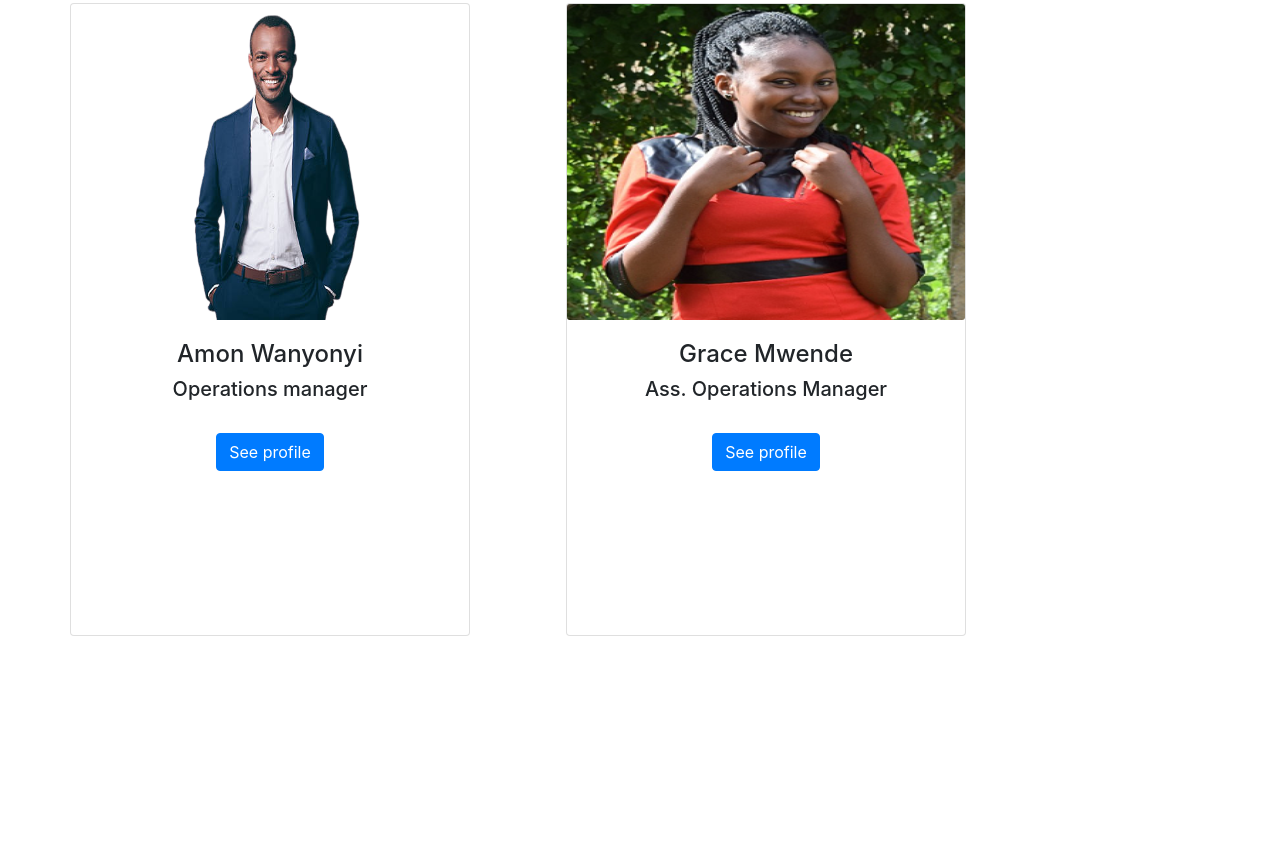
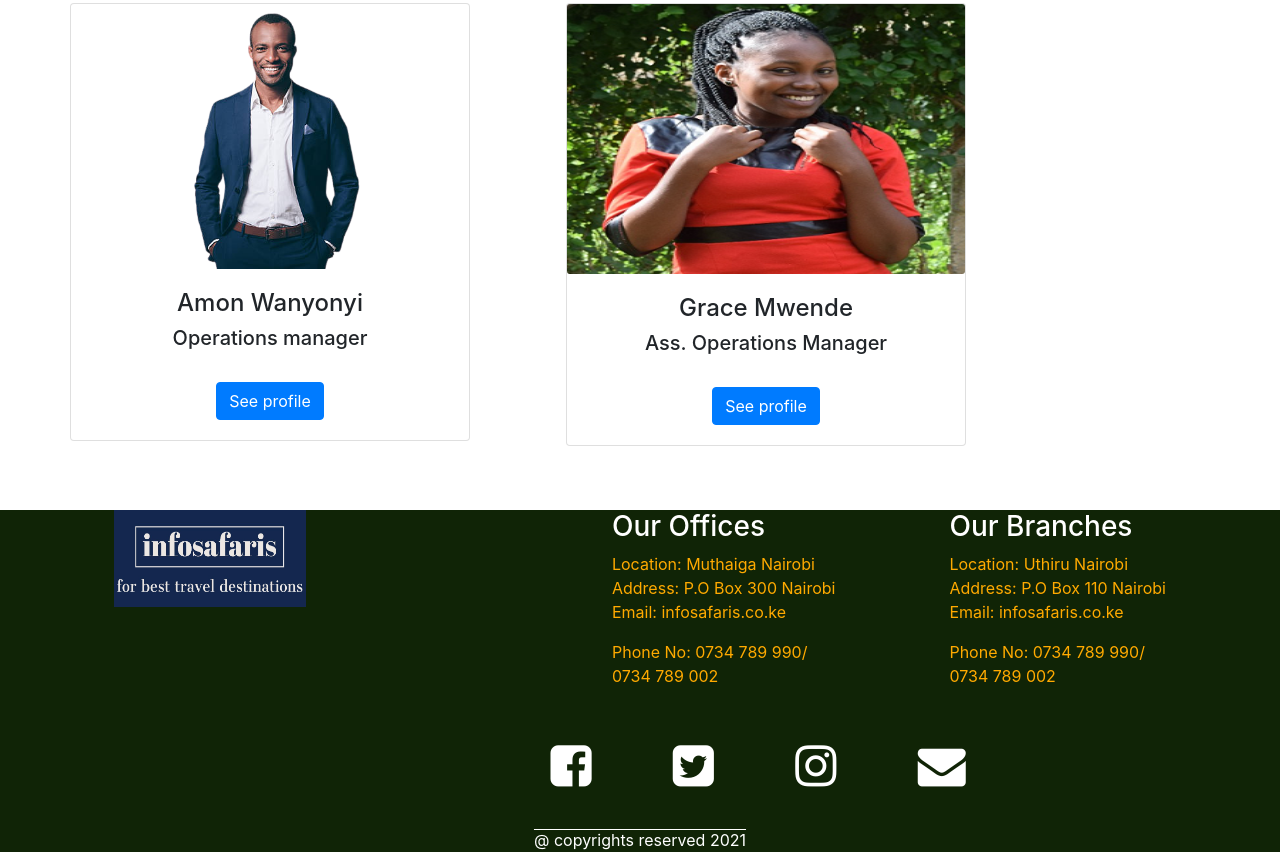
Before and after one commit to RichieOrito/infosafaris, a plain HTML site: page index.html in a window 1280 px wide. Shown: the part 2307-3175 px from the top of the page. Before the commit the page ends 2943 px from the top, so only its background shows below. Drawn offline with nearby package versions, Linux system fonts and the light colour scheme; a web font is replaced by a local one.

Commit message:
add footer

```diff
--- a/css/index.css
+++ b/css/index.css
@@ -89,10 +89,15 @@ left: 10px;
 .card{
   width: 400px;
   background-color: #F4EEEB;
+  height:fit-content
 }
 .card-img{
   width:100%;
-  height:50%;
+  height:fit-content;
+}
+#grace{
+  height: 270px;
+  object-fit: center;
 }
 .card-body{
   text-align: center;
@@ -100,3 +105,39 @@ left: 10px;
 .team h2{
   text-align: center;
 }
+footer{
+  margin-top:5%;
+  background-color: #102406;
+}
+.footer-flex{
+  display: flex;
+  justify-content: space-evenly;
+}
+footer img{
+  width:50%;
+  height:50%;
+}
+footer p{
+  color: #FFAA00;
+}
+footer h3{
+  color: white;
+}
+i{
+  color: white;
+  position: relative;
+  left:40%;
+  margin: 3%
+}
+.logo{
+  width:30%;
+  margin-right:0;
+}
+#copyrights{
+color:white;
+text-align: center;
+text-decoration: overline;
+}
+#vertical-line{
+  border-right: 2px dashed green;
+}
--- a/index.html
+++ b/index.html
@@ -8,6 +8,7 @@
   <title>infosafaris</title>
   <!-- bootsrap css -->
   <link rel="stylesheet" href="https://stackpath.bootstrapcdn.com/bootstrap/4.3.1/css/bootstrap.min.css" integrity="sha384-ggOyR0iXCbMQv3Xipma34MD+dH/1fQ784/j6cY/iJTQUOhcWr7x9JvoRxT2MZw1T" crossorigin="anonymous">
+  <link rel="stylesheet" href="https://cdnjs.cloudflare.com/ajax/libs/font-awesome/4.7.0/css/font-awesome.min.css">
   <!-- google fonts -->
   <link rel="preconnect" href="https://fonts.googleapis.com">
 <link href="https://fonts.googleapis.com/css2?family=Akronim&family=Big+Shoulders+Stencil+Display:wght@500&family=Fugaz+One&family=Monoton&family=Rubik+Beastly&display=swap" rel="stylesheet">
@@ -85,7 +86,7 @@
         </div>
       </div>
       <div class="card ml-5">
-        <img class="card-img" src="assets/grace.png" alt="CEO photo">
+        <img class="card-img" src="assets/grace.png" alt="CEO photo" id="grace">
         <div class="card-body">
           <h4>Grace Mwende</h4>
           <h5>Ass. Operations Manager</h5> <br>
@@ -94,10 +95,43 @@
       </div>
       </div>
   </div>
+  </section>
 
-  </section>
+  <footer>
+    <div class="footer-flex">
+      <div class="logo">
+    <img src="assets/infosafaris-logo.jpeg" alt="Info safari Logo">
+    </div>
+    <div class="office">
+      <h3>Our Offices</h3>
+    <p>Location: Muthaiga Nairobi<br>
+       Address: P.O Box 300 Nairobi<br>
+       Email: infosafaris.co.ke
+    </p>
+    <p>Phone No: 0734 789 990/<br>
+       0734 789 002
+    </p>
+    </div>
+    <div class="branch">
+      <h3>Our Branches</h3>
+    <p>Location: Uthiru Nairobi<br>
+      Address: P.O Box 110 Nairobi<br>
+      Email: infosafaris.co.ke
+   </p>
+   <p>Phone No: 0734 789 990/<br>
+      0734 789 002
+   </p>
+    </div>
+    </div>
+    <i class="fa fa-facebook-square" style="font-size:48px" aria-hidden="true"></i>
+      <i class="fa fa-twitter-square" style="font-size:48px" aria-hidden="true"></i>
+      <i class="fa fa-instagram" style="font-size:48px" aria-hidden="true"></i>
+      <i class="fa fa-envelope" style="font-size:48px" aria-hidden="true"></i>
+      <p id="copyrights">@ copyrights reserved 2021</p>
+    </footer>
   <script src="https://code.jquery.com/jquery-3.3.1.slim.min.js" integrity="sha384-q8i/X+965DzO0rT7abK41JStQIAqVgRVzpbzo5smXKp4YfRvH+8abtTE1Pi6jizo" crossorigin="anonymous"></script>
 <script src="https://cdnjs.cloudflare.com/ajax/libs/popper.js/1.14.7/umd/popper.min.js" integrity="sha384-UO2eT0CpHqdSJQ6hJty5KVphtPhzWj9WO1clHTMGa3JDZwrnQq4sF86dIHNDz0W1" crossorigin="anonymous"></script>
 <script src="https://stackpath.bootstrapcdn.com/bootstrap/4.3.1/js/bootstrap.min.js" integrity="sha384-JjSmVgyd0p3pXB1rRibZUAYoIIy6OrQ6VrjIEaFf/nJGzIxFDsf4x0xIM+B07jRM" crossorigin="anonymous"></script>
+
   </body>
 </html>
```
